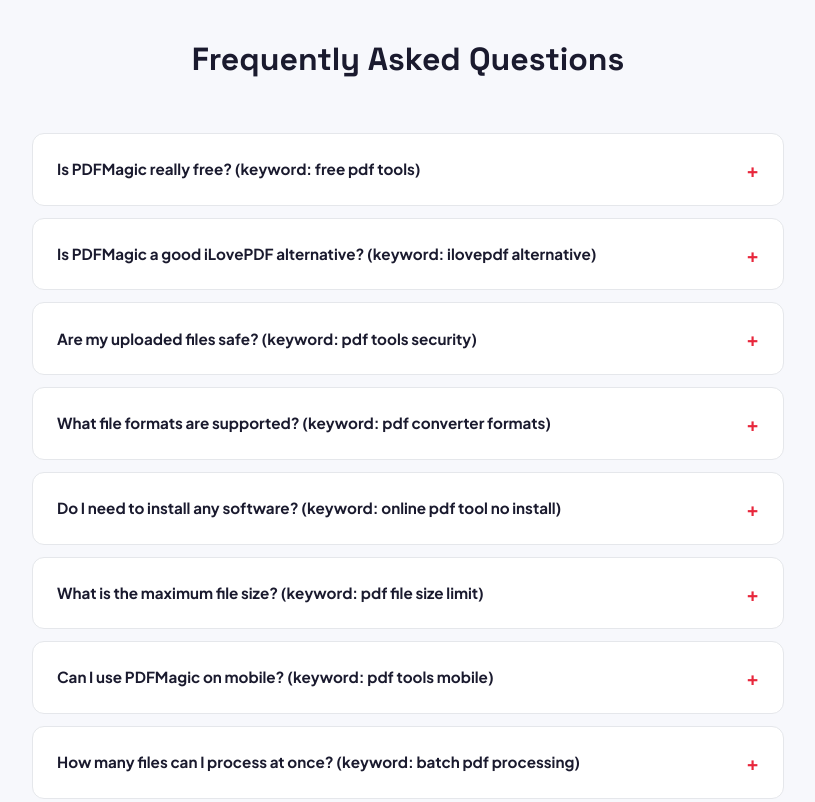
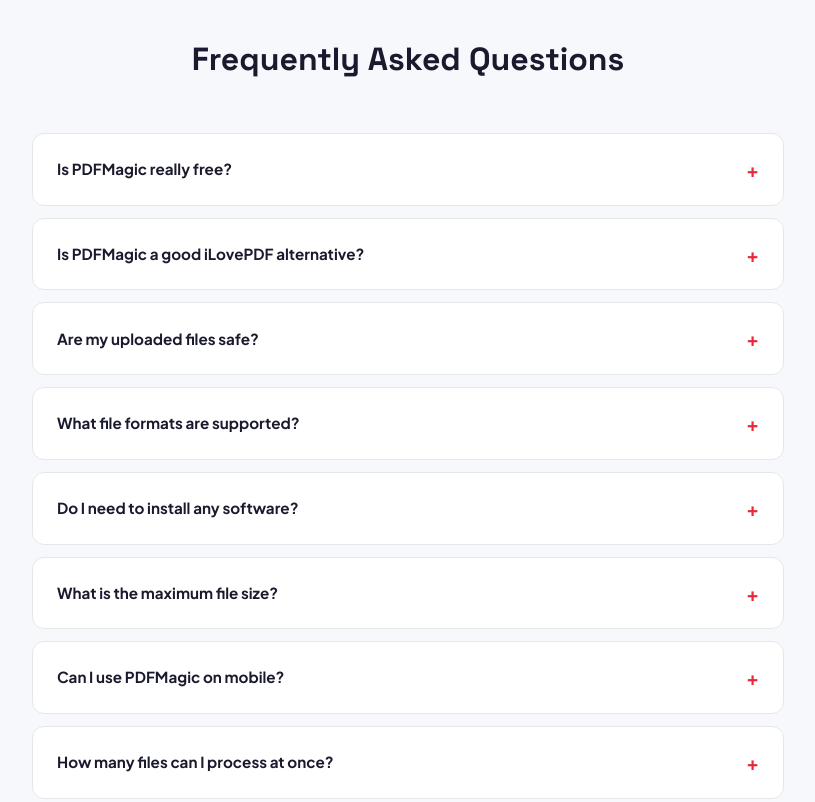
Before and after one commit to royaltiwari322k-art/pdfmagic, a website: page index.html in a window 1280 px wide. Shown: the part 4720-5522 px from the top of the page, without its empty margins (232-1047 px from the left). Drawn offline with Linux system fonts and the light colour scheme.

Commit message:
Remove keyword text from FAQ questions

```diff
--- a/index.html
+++ b/index.html
@@ -1425,7 +1425,7 @@
 
   <div class="faq-item">
     <div class="faq-q" onclick="toggleFaq(this)">
-      Is PDFMagic really free? (keyword: free pdf tools)
+      Is PDFMagic really free?
       <span class="arrow">+</span>
     </div>
     <div class="faq-a">Yes! PDFMagic is completely free to use. All 20+ PDF tools including merge, split, compress, and convert are available at no cost. No hidden charges, no subscription required. You can process unlimited files without spending a penny.</div>
@@ -1433,7 +1433,7 @@
 
   <div class="faq-item">
     <div class="faq-q" onclick="toggleFaq(this)">
-      Is PDFMagic a good iLovePDF alternative? (keyword: ilovepdf alternative)
+      Is PDFMagic a good iLovePDF alternative?
       <span class="arrow">+</span>
     </div>
     <div class="faq-a">Absolutely! PDFMagic is one of the best iLovePDF alternatives available. We offer more tools (20+ vs 15), faster processing times, no file limits for basic users, and a cleaner interface. Plus, we're specifically optimized for Indian users with better performance on local networks.</div>
@@ -1441,7 +1441,7 @@
 
   <div class="faq-item">
     <div class="faq-q" onclick="toggleFaq(this)">
-      Are my uploaded files safe? (keyword: pdf tools security)
+      Are my uploaded files safe?
       <span class="arrow">+</span>
     </div>
     <div class="faq-a">Your files are 100% secure with PDFMagic. We use bank-level 256-bit SSL encryption for all transfers. Files are automatically deleted from our servers after 2 hours, and we never share or sell your data to third parties. Your privacy is our top priority.</div>
@@ -1449,7 +1449,7 @@
 
   <div class="faq-item">
     <div class="faq-q" onclick="toggleFaq(this)">
-      What file formats are supported? (keyword: pdf converter formats)
+      What file formats are supported?
       <span class="arrow">+</span>
     </div>
     <div class="faq-a">PDFMagic supports all major formats: PDF, Word (DOC, DOCX), Excel (XLS, XLSX), PowerPoint (PPT, PPTX), and images (JPG, PNG, GIF, WEBP, TIFF, BMP). You can convert between any of these formats and PDF with high accuracy.</div>
@@ -1457,7 +1457,7 @@
 
   <div class="faq-item">
     <div class="faq-q" onclick="toggleFaq(this)">
-      Do I need to install any software? (keyword: online pdf tool no install)
+      Do I need to install any software?
       <span class="arrow">+</span>
     </div>
     <div class="faq-a">No installation required! PDFMagic is a completely web-based tool that works directly in your browser. Simply visit our website, select your tool, upload your file, and you're done. Works on Chrome, Firefox, Safari, Edge, and mobile browsers.</div>
@@ -1465,7 +1465,7 @@
 
   <div class="faq-item">
     <div class="faq-q" onclick="toggleFaq(this)">
-      What is the maximum file size? (keyword: pdf file size limit)
+      What is the maximum file size?
       <span class="arrow">+</span>
     </div>
     <div class="faq-a">Free users can upload files up to 100MB in size, which covers 95% of everyday PDF documents. For larger files, you can upgrade to our premium plan which supports files up to 500MB. Most PDF operations work efficiently within these limits.</div>
@@ -1473,7 +1473,7 @@
 
   <div class="faq-item">
     <div class="faq-q" onclick="toggleFaq(this)">
-      Can I use PDFMagic on mobile? (keyword: pdf tools mobile)
+      Can I use PDFMagic on mobile?
       <span class="arrow">+</span>
     </div>
     <div class="faq-a">Yes! PDFMagic is fully optimized for mobile devices. Our responsive design works perfectly on smartphones and tablets. Whether you're using Android or iOS, you can access all PDF tools with the same ease as on desktop.</div>
@@ -1481,7 +1481,7 @@
 
   <div class="faq-item">
     <div class="faq-q" onclick="toggleFaq(this)">
-      How many files can I process at once? (keyword: batch pdf processing)
+      How many files can I process at once?
       <span class="arrow">+</span>
     </div>
     <div class="faq-a">Free users can process up to 2 files simultaneously for most tools. Premium users get unlimited batch processing, allowing you to merge dozens of PDFs or convert multiple files at once. Perfect for businesses and power users who need efficiency.</div>
```
